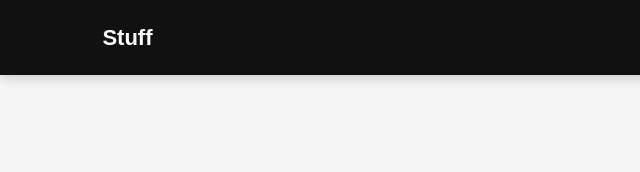
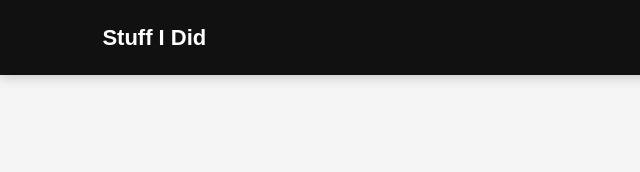
Before and after one commit to toasterereerrerrr/StuffIdid, a plain HTML site: page index.html in a window 1280 px wide. Shown: the top 172 px of the page, 0-640 px from the left. Drawn offline with Linux system fonts and the light colour scheme.

Commit message:
Update header text from 'Stuff' to 'Stuff I Did'

```diff
--- a/index.html
+++ b/index.html
@@ -156,7 +156,7 @@
 
     <!-- Navigation -->
     <nav>
-        <h1>Stuff</h1>
+        <h1>Stuff I Did</h1>
 
         <div>
             <a href="#home">Home</a>
```
